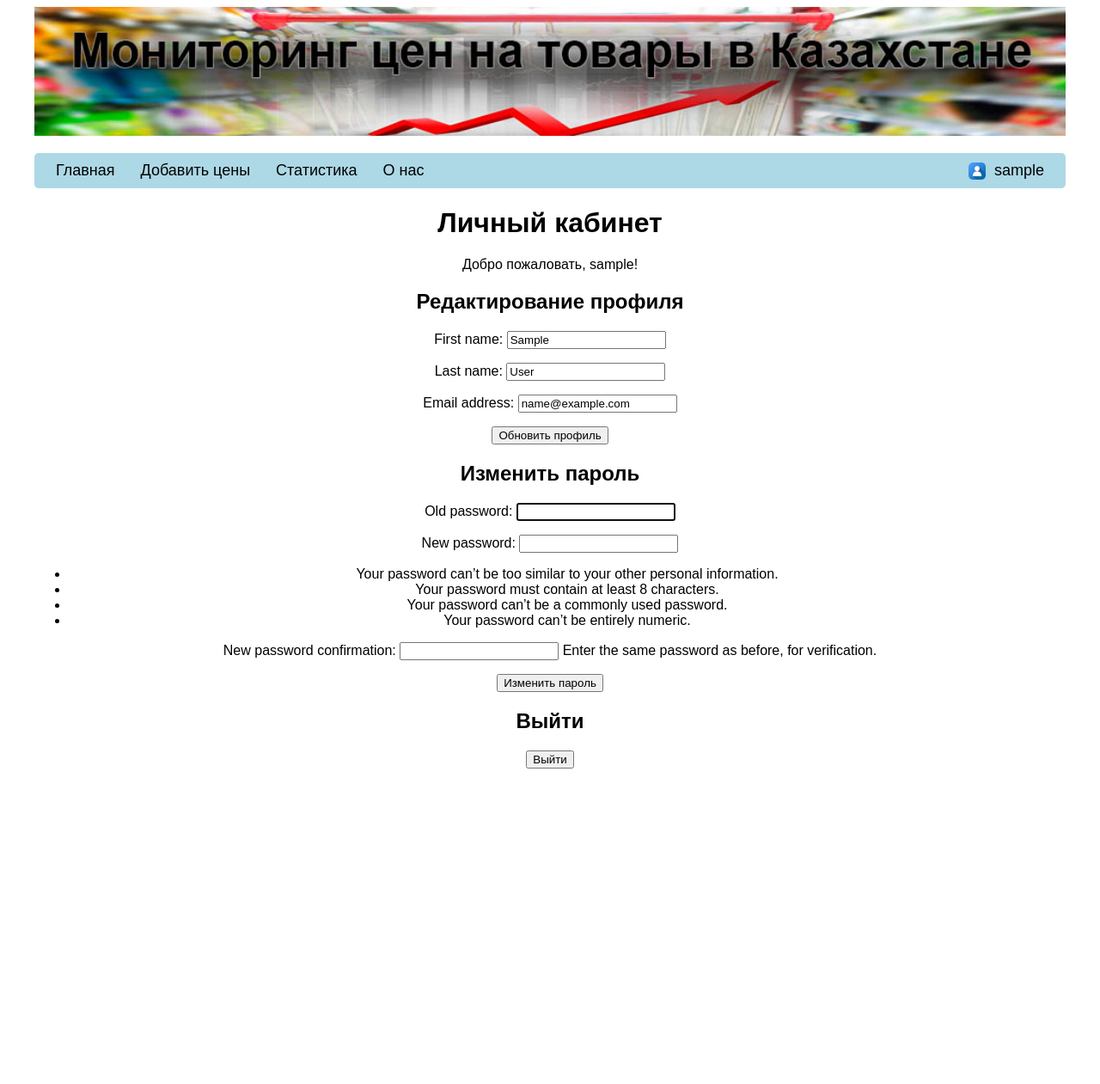
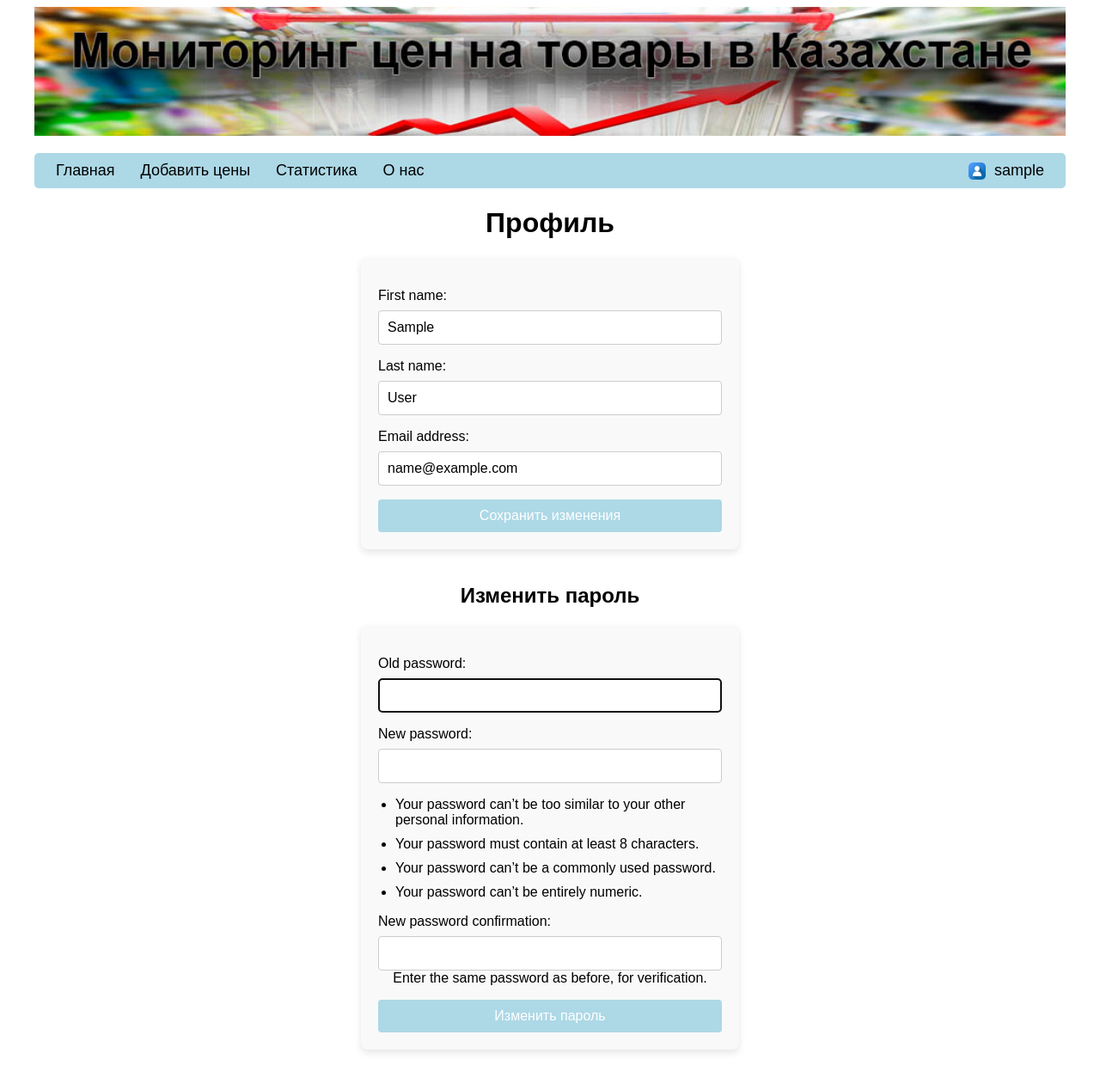
Before and after one commit to STARSsoft/MonitoringApp, a Django app: page /profile/ in a window 1280 px wide. Shown: the whole page at 86% size. Before the commit the page ends 894 px from the top, so only its background shows below. Run offline with Django 5.2, Linux system fonts and the light colour scheme; the visitor is signed in with stand-in values (Sample User, id 1).

Commit message:
Подогнал дизайн формы личного кабинета под дизайн других форм

```diff
--- a/monitoringapp/templates/base.html
+++ b/monitoringapp/templates/base.html
@@ -8,6 +8,79 @@
     <style>
 
 
+    /* Общие стили для формы личного кабинета */
+
+    .profile-form, .password-form {
+        max-width: 400px;
+        margin: 0 auto;
+        padding: 20px;
+        background-color: #f9f9f9;
+        border-radius: 8px;
+        box-shadow: 0 4px 8px rgba(0, 0, 0, 0.1);
+        margin-bottom: 40px;
+    }
+
+    /* Заголовки по центру */
+    .profile-form h1, .password-form h2 {
+        text-align: center;
+        margin-bottom: 20px;
+        font-size: 24px;
+    }
+
+    /* Лейблы и текст внутри форм по левому краю */
+    .profile-form .form-group, .password-form .form-group {
+        margin-bottom: 20px;
+        text-align: left;
+    }
+
+    .profile-form label, .password-form label {
+        display: block;
+        margin-bottom: 8px;
+        font-size: 16px;
+        text-align: left;
+    }
+
+    .profile-form input, .password-form input {
+        width: 100%;
+        padding: 10px;
+        font-size: 16px;
+        border: 1px solid #ccc;
+        border-radius: 4px;
+        box-sizing: border-box;
+    }
+
+    /* Выровняем маркированные списки по левому краю */
+    .password-form ul {
+        padding-left: 20px;  /* Отступ для маркированного списка */
+        text-align: left;     /* Выравниваем текст внутри списка по левому краю */
+        list-style: disc;     /* Убедимся, что используется маркированный стиль списка */
+    }
+
+    .password-form ul li {
+        margin-bottom: 10px;  /* Отступ между элементами списка */
+    }
+
+    /* Кнопки по центру */
+    .save-button {
+        width: 100%;
+        padding: 10px;
+        font-size: 16px;
+        background-color: #add8e6;
+        color: white;
+        border: none;
+        border-radius: 4px;
+        cursor: pointer;
+        text-align: center;
+    }
+
+    .save-button:hover {
+        background-color: #3543de;
+    }
+
+
+
+
+/* Стили для формы регистрации */
     .registration-form {
         max-width: 400px;
         margin: 0 auto; /* Центрируем форму на странице */
--- a/monitoringapp/templates/profile.html
+++ b/monitoringapp/templates/profile.html
@@ -1,32 +1,22 @@
 {% extends 'base.html' %}
 
-{% block title %}Личный кабинет{% endblock %}
+{% block title %}Профиль{% endblock %}
 
 {% block content %}
-    <h1>Личный кабинет</h1>
-    <p>Добро пожаловать, {{ user.username }}!</p>
+    <h1>Профиль</h1>
 
     <!-- Форма для редактирования профиля -->
-    <h2>Редактирование профиля</h2>
-    <form method="POST">
+    <form method="POST" class="profile-form">
         {% csrf_token %}
         {{ profile_form.as_p }}
-        <button type="submit" name="update_profile">Обновить профиль</button>
+        <button type="submit" class="save-button">Сохранить изменения</button>
     </form>
 
     <!-- Форма для смены пароля -->
     <h2>Изменить пароль</h2>
-    <form method="POST">
+    <form method="POST" class="password-form">
         {% csrf_token %}
         {{ password_form.as_p }}
-        <button type="submit" name="change_password">Изменить пароль</button>
+        <button type="submit" class="save-button">Изменить пароль</button>
     </form>
-
-    <!-- Форма для выхода из аккаунта -->
-    <h2>Выйти</h2>
-    <form method="POST" action="{% url 'logout' %}">
-        {% csrf_token %}
-        <button type="submit">Выйти</button>
-    </form>
-
 {% endblock %}
```
Also changed, not shown: Project_step_by_step.md (+97 -0 lines).
